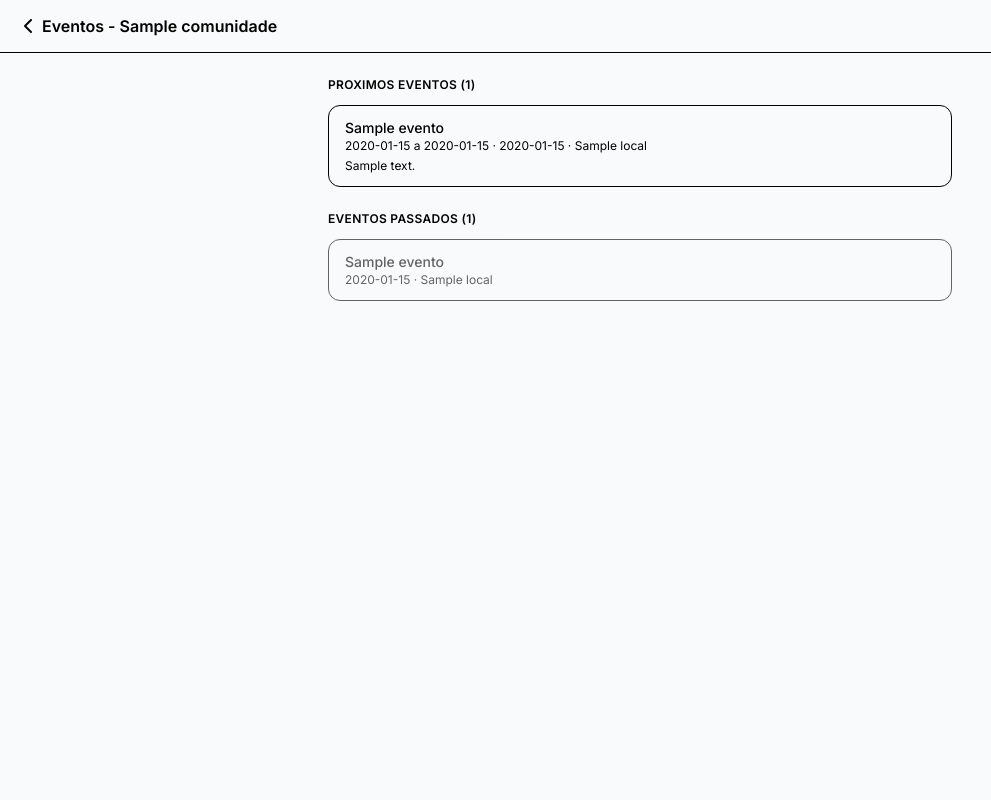
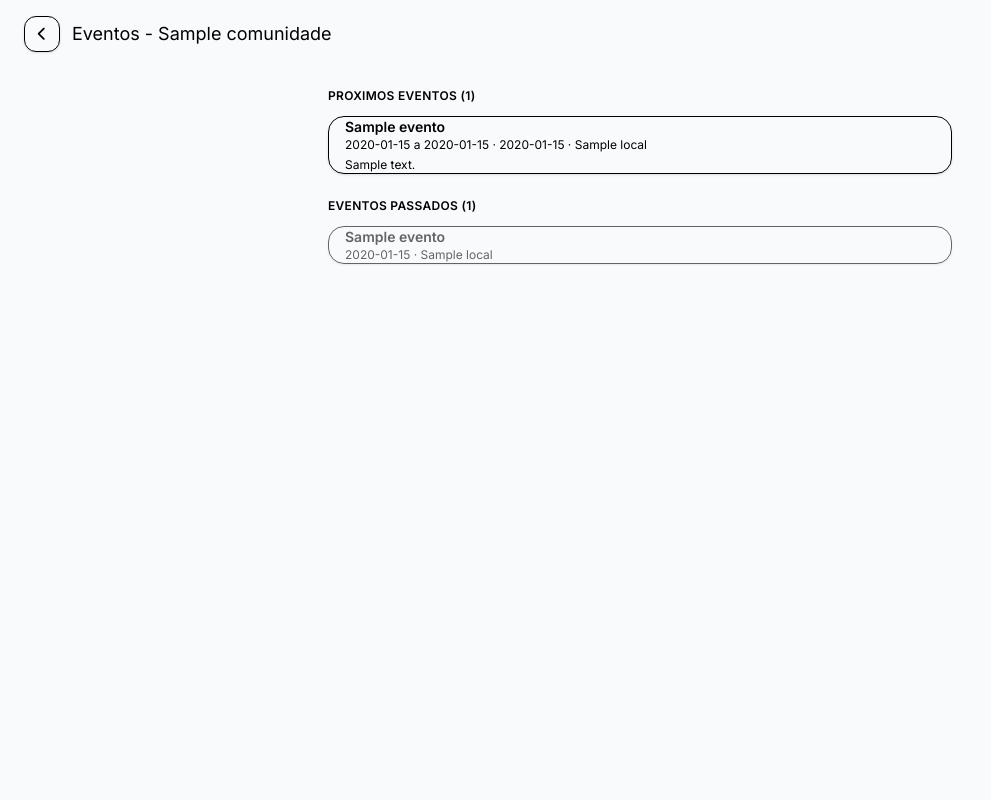
Before and after one commit to swerdne/Swerdne_Piba, a Python web app: template app/templates/comunidade/eventos.html in a window 1280 px wide. Shown: the whole page, without its empty margins (0-991 px from the left). Run offline with Jinja, Linux system fonts and the light colour scheme; the template is opened without the code that fills it: most values are stand-ins (such as "Sample title", 1, 10 or a date in 2020).

Commit message:
Estende o redesign Neobank para Escalados, Calendario, Lideres e Eventos
Mesmo tratamento visual ja aplicado em Dashboard e Comunidade: fundo
com blobs animados, barra de destaque indigo no topo, botao de voltar
em card arredondado, cantos rounded-2xl/3xl nos cards e botoes em
formato pilula. Nenhuma mudanca de comportamento ou texto.

Co-Authored-By: Claude Sonnet 5 <noreply@anthropic.com>

```diff
--- a/app/templates/comunidade/eventos.html
+++ b/app/templates/comunidade/eventos.html
@@ -7,17 +7,34 @@
 <link rel="stylesheet" href="https://cdnjs.cloudflare.com/ajax/libs/font-awesome/6.5.2/css/all.min.css">
 <style>
     #comunidade-app { font-family: 'Inter', ui-sans-serif, system-ui, sans-serif; }
+    @keyframes cm-blob-a { 0%, 100% { transform: translate(0, 0) scale(1); } 50% { transform: translate(40px, -30px) scale(1.08); } }
+    @keyframes cm-blob-b { 0%, 100% { transform: translate(0, 0) scale(1); } 50% { transform: translate(-30px, 40px) scale(1.05); } }
+    .cm-blob { animation: cm-blob-a 20s ease-in-out infinite; will-change: transform; }
+    .cm-blob-2 { animation: cm-blob-b 24s ease-in-out infinite; will-change: transform; }
+    .cm-blob-3 { animation: cm-blob-a 17s ease-in-out infinite reverse; will-change: transform; }
+    @media (prefers-reduced-motion: reduce) {
+        .cm-blob, .cm-blob-2, .cm-blob-3 { animation: none; }
+    }
 </style>
 {% endblock %}
 
 {% from "_macros.html" import logo_inicio %}
 {% block content %}
-<div id="comunidade-app" class="min-h-screen {{ tema.page_bg }} {{ tema.text_primary }}">
+<div id="comunidade-app" class="relative min-h-screen {{ tema.page_bg }} {{ tema.text_primary }} overflow-hidden">
 
-    <header class="border-b {{ tema.header_border }} px-4 sm:px-6 py-3 flex items-center justify-between gap-4">
-        <a href="{{ url_for('comunidade.detalhe', comunidade_id=comunidade.id) if eh_dono else url_for('comunidade.escalados', comunidade_id=comunidade.id) }}" class="flex items-center gap-2 min-w-0 group" aria-label="Voltar">
-            <i class="fa-solid fa-chevron-left {{ tema.text_secondary }} {{ tema.icon_hover }} transition shrink-0"></i>
-            <span class="font-semibold {{ tema.text_primary }} truncate">Eventos - {{ comunidade.nome }}</span>
+    <div class="pointer-events-none absolute -top-32 -left-24 w-96 h-96 rounded-full {{ tema.blob_1 }} blur-3xl cm-blob -z-0"></div>
+    <div class="pointer-events-none absolute top-1/3 -right-24 w-96 h-96 rounded-full {{ tema.blob_2 }} blur-3xl cm-blob-2 -z-0"></div>
+    <div class="pointer-events-none absolute bottom-0 left-1/4 w-80 h-80 rounded-full {{ tema.blob_3 }} blur-3xl cm-blob-3 -z-0"></div>
+
+    <div class="relative z-10">
+    <div class="h-1 {{ tema.accent_bg }}"></div>
+
+    <header class="px-4 sm:px-6 py-3 flex items-center justify-between gap-4">
+        <a href="{{ url_for('comunidade.detalhe', comunidade_id=comunidade.id) if eh_dono else url_for('comunidade.escalados', comunidade_id=comunidade.id) }}" class="flex items-center gap-3 min-w-0 group" aria-label="Voltar">
+            <span class="flex items-center justify-center w-9 h-9 rounded-xl {{ tema.card_bg }} border {{ tema.card_border }} shadow-sm shrink-0">
+                <i class="fa-solid fa-chevron-left text-sm {{ tema.text_secondary }} {{ tema.icon_hover }} transition"></i>
+            </span>
+            <span class="font-extrabold text-lg {{ tema.text_primary }} truncate">Eventos - {{ comunidade.nome }}</span>
         </a>
         {{ logo_inicio(tema) }}
     </header>
@@ -25,7 +42,7 @@
     <main class="px-4 sm:px-6 py-6 pb-16 max-w-2xl mx-auto space-y-6">
 
         {% if eh_dono %}
-        <div class="{{ tema.card_bg }} border {{ tema.card_border }} rounded-xl p-4">
+        <div class="{{ tema.card_bg }} border {{ tema.card_border }} rounded-3xl shadow-sm p-4">
             <h2 class="text-sm font-semibold {{ tema.text_primary }} mb-3">
                 <i class="fa-solid fa-star mr-1"></i>Novo evento
             </h2>
@@ -65,7 +82,7 @@
                         class_="w-full " ~ tema.page_bg ~ " border " ~ tema.card_border ~ " rounded-lg px-3 py-2 text-sm " ~ tema.text_primary ~ " " ~ tema.placeholder ~ " focus:outline-none focus:ring-2 " ~ tema.focus_ring
                     ) }}
                 </div>
-                <button type="submit" class="w-full {{ tema.accent_bg }} {{ tema.accent_bg_hover }} text-white text-sm font-semibold px-4 py-2.5 rounded-lg transition">
+                <button type="submit" class="w-full {{ tema.accent_bg }} {{ tema.accent_bg_hover }} text-white text-sm font-semibold px-4 py-2.5 rounded-full transition">
                     <i class="fa-solid fa-plus mr-1"></i>Criar evento
                 </button>
             </form>
@@ -84,10 +101,10 @@
             {% endif %}
             <div class="space-y-2">
                 {% for evento in proximos %}
-                <div class="{{ tema.card_bg }} border {{ tema.card_border }} rounded-xl px-4 py-3">
+                <div class="{{ tema.card_bg }} border {{ tema.card_border }} rounded-2xl shadow-sm px-4 py-3.5">
                     <div class="flex items-start justify-between gap-3">
                         <div class="min-w-0">
-                            <p class="text-sm font-medium {{ tema.text_primary }} truncate">{{ evento.nome }}</p>
+                            <p class="text-sm font-semibold {{ tema.text_primary }} truncate">{{ evento.nome }}</p>
                             <p class="text-xs {{ tema.text_secondary }}">
                                 {{ evento.data.strftime('%d/%m/%Y') }}
                                 {% if evento.data_fim and evento.data_fim != evento.data %} a {{ evento.data_fim.strftime('%d/%m/%Y') }}{% endif %}
@@ -120,10 +137,10 @@
             </h2>
             <div class="space-y-2">
                 {% for evento in passados %}
-                <div class="{{ tema.card_bg }} border {{ tema.card_border }} rounded-xl px-4 py-3 opacity-60">
+                <div class="{{ tema.card_bg }} border {{ tema.card_border }} rounded-2xl shadow-sm px-4 py-3.5 opacity-60">
                     <div class="flex items-start justify-between gap-3">
                         <div class="min-w-0">
-                            <p class="text-sm font-medium {{ tema.text_primary }} truncate">{{ evento.nome }}</p>
+                            <p class="text-sm font-semibold {{ tema.text_primary }} truncate">{{ evento.nome }}</p>
                             <p class="text-xs {{ tema.text_secondary }}">
                                 {{ evento.data.strftime('%d/%m/%Y') }}
                                 {% if evento.local %} &middot; {{ evento.local }}{% endif %}
@@ -146,5 +163,6 @@
         {% endif %}
 
     </main>
+    </div>
 </div>
 {% endblock %}
```
Also changed, not shown: app/templates/comunidade/calendario.html (+26 -10 lines), app/templates/comunidade/escalados.html (+28 -10 lines), app/templates/comunidade/lideres.html (+25 -9 lines).
